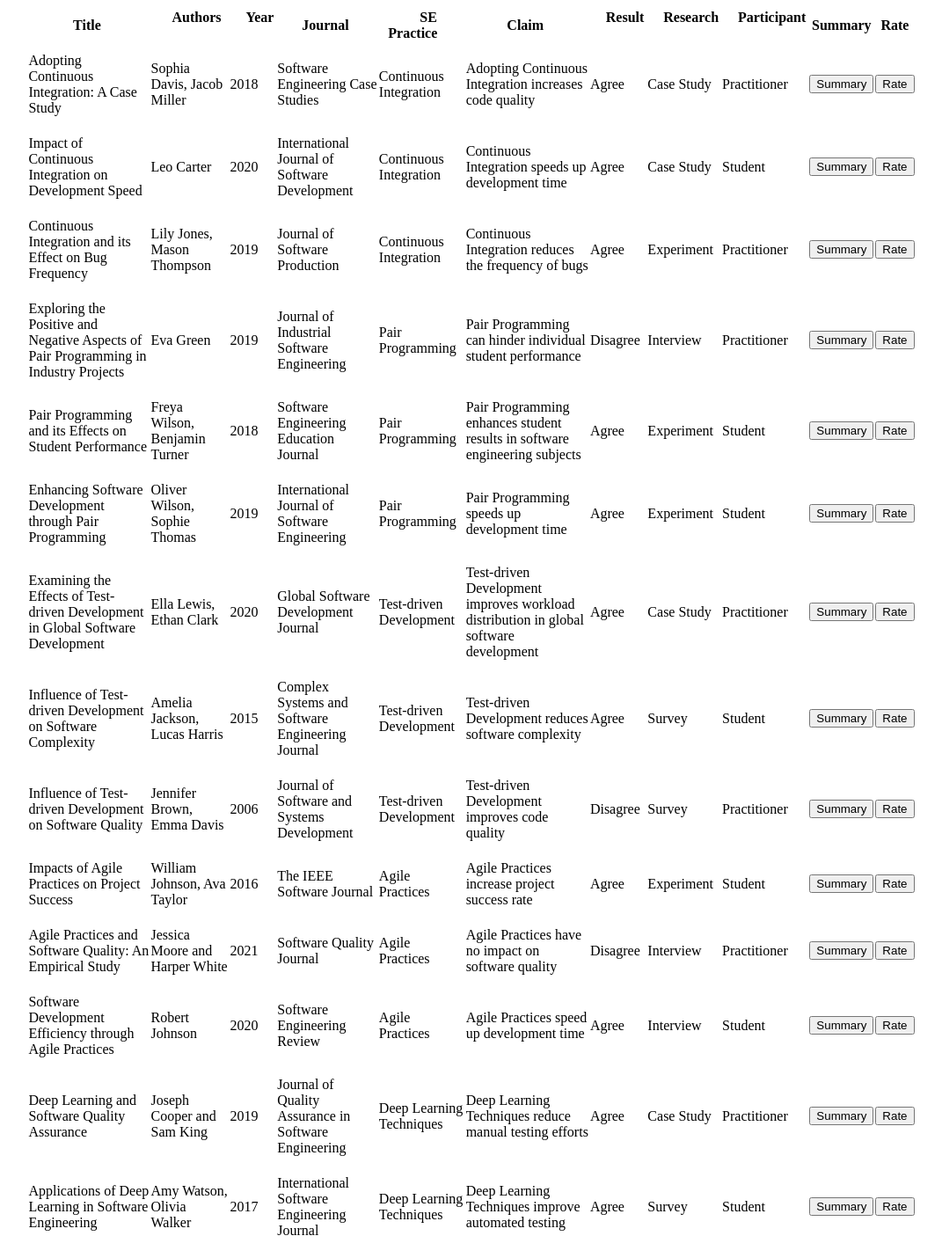
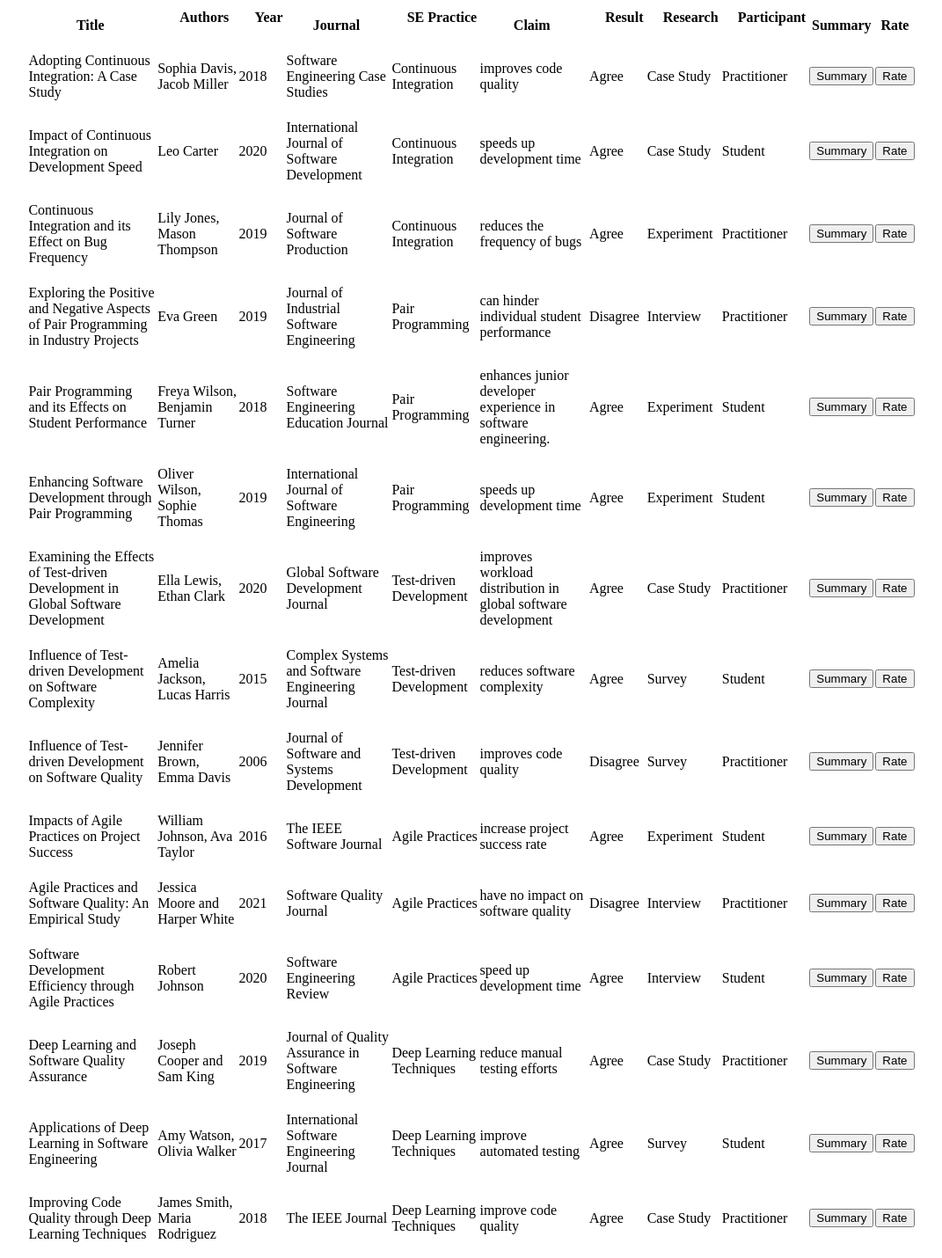
Before and after one commit to Fadessss/SPEED_APP_CISE, a Next.js app: page /Search in a window 1280 px wide. Shown: the part 140-1570 px from the top of the page at 88% size, without its empty margins (104-1175 px from the left). Built offline with nearby package versions, Linux system fonts and the light colour scheme.

Commit message:
Changed the claim structure to work better in the summary.

```diff
--- a/pages/Search.js
+++ b/pages/Search.js
@@ -18,7 +18,7 @@ const results = [
     year: '2018',
     journal: 'The IEEE Journal',
     SEpractice: 'Deep Learning Techniques',
-    claim: 'Deep Learning Techniques improve code quality',
+    claim: 'improve code quality',
     result: 'Agree',
     research: 'Case Study',
     participant: 'Practitioner',
@@ -29,7 +29,7 @@ const results = [
     year: '2017',
     journal: 'International Software Engineering Journal',
     SEpractice: 'Deep Learning Techniques',
-    claim: 'Deep Learning Techniques improve automated testing',
+    claim: 'improve automated testing',
     result: 'Agree',
     research: 'Survey',
     participant: 'Student',
@@ -40,7 +40,7 @@ const results = [
     year: '2019',
     journal: 'Journal of Quality Assurance in Software Engineering',
     SEpractice: 'Deep Learning Techniques',
-    claim: 'Deep Learning Techniques reduce manual testing efforts',
+    claim: 'reduce manual testing efforts',
     result: 'Agree',
     research: 'Case Study',
     participant: 'Practitioner',
@@ -52,7 +52,7 @@ const results = [
     year: '2020',
     journal: 'Software Engineering Review',
     SEpractice: 'Agile Practices',
-    claim: 'Agile Practices speed up development time',
+    claim: 'speed up development time',
     result: 'Agree',
     research: 'Interview',
     participant: 'Student',
@@ -63,7 +63,7 @@ const results = [
     year: '2021',
     journal: 'Software Quality Journal',
     SEpractice: 'Agile Practices',
-    claim: 'Agile Practices have no impact on software quality',
+    claim: 'have no impact on software quality',
     result: 'Disagree',
     research: 'Interview',
     participant: 'Practitioner',
@@ -74,7 +74,7 @@ const results = [
     year: '2016',
     journal: 'The IEEE Software Journal',
     SEpractice: 'Agile Practices',
-    claim: 'Agile Practices increase project success rate',
+    claim: 'increase project success rate',
     result: 'Agree',
     research: 'Experiment',
     participant: 'Student',
@@ -86,7 +86,7 @@ const results = [
     year: '2006',
     journal: 'Journal of Software and Systems Development',
     SEpractice: 'Test-driven Development',
-    claim: 'Test-driven Development improves code quality',
+    claim: 'improves code quality',
     result: 'Disagree',
     research: 'Survey',
     participant: 'Practitioner',
@@ -97,7 +97,7 @@ const results = [
     year: '2015',
     journal: 'Complex Systems and Software Engineering Journal',
     SEpractice: 'Test-driven Development',
-    claim: 'Test-driven Development reduces software complexity',
+    claim: 'reduces software complexity',
     result: 'Agree',
     research: 'Survey',
     participant: 'Student',
@@ -108,7 +108,7 @@ const results = [
     year: '2020',
     journal: 'Global Software Development Journal',
     SEpractice: 'Test-driven Development',
-    claim: 'Test-driven Development improves workload distribution in global software development',
+    claim: 'improves workload distribution in global software development',
     result: 'Agree',
     research: 'Case Study',
     participant: 'Practitioner',
@@ -120,7 +120,7 @@ const results = [
     year: '2019',
     journal: 'International Journal of Software Engineering',
     SEpractice: 'Pair Programming',
-    claim: 'Pair Programming speeds up development time',
+    claim: 'speeds up development time',
     result: 'Agree',
     research: 'Experiment',
     participant: 'Student',
@@ -131,7 +131,7 @@ const results = [
     year: '2018',
     journal: 'Software Engineering Education Journal',
     SEpractice: 'Pair Programming',
-    claim: 'Pair Programming enhances student results in software engineering subjects',
+    claim: 'enhances junior developer experience in software engineering.',
     result: 'Agree',
     research: 'Experiment',
     participant: 'Student',
@@ -142,7 +142,7 @@ const results = [
     year: '2019',
     journal: 'Journal of Industrial Software Engineering',
     SEpractice: 'Pair Programming',
-    claim: 'Pair Programming can hinder individual student performance',
+    claim: 'can hinder individual student performance',
     result: 'Disagree',
     research: 'Interview',
     participant: 'Practitioner',
@@ -154,7 +154,7 @@ const results = [
     year: '2019',
     journal: 'Journal of Software Production',
     SEpractice: 'Continuous Integration',
-    claim: 'Continuous Integration reduces the frequency of bugs',
+    claim: 'reduces the frequency of bugs',
     result: 'Agree',
     research: 'Experiment',
     participant: 'Practitioner',
@@ -165,7 +165,7 @@ const results = [
     year: '2020',
     journal: 'International Journal of Software Development',
     SEpractice: 'Continuous Integration',
-    claim: 'Continuous Integration speeds up development time',
+    claim: 'speeds up development time',
     result: 'Agree',
     research: 'Case Study',
     participant: 'Student',
@@ -176,7 +176,7 @@ const results = [
     year: '2018',
     journal: 'Software Engineering Case Studies',
     SEpractice: 'Continuous Integration',
-    claim: 'Adopting Continuous Integration increases code quality',
+    claim: 'improves code quality',
     result: 'Agree',
     research: 'Case Study',
     participant: 'Practitioner',
```
